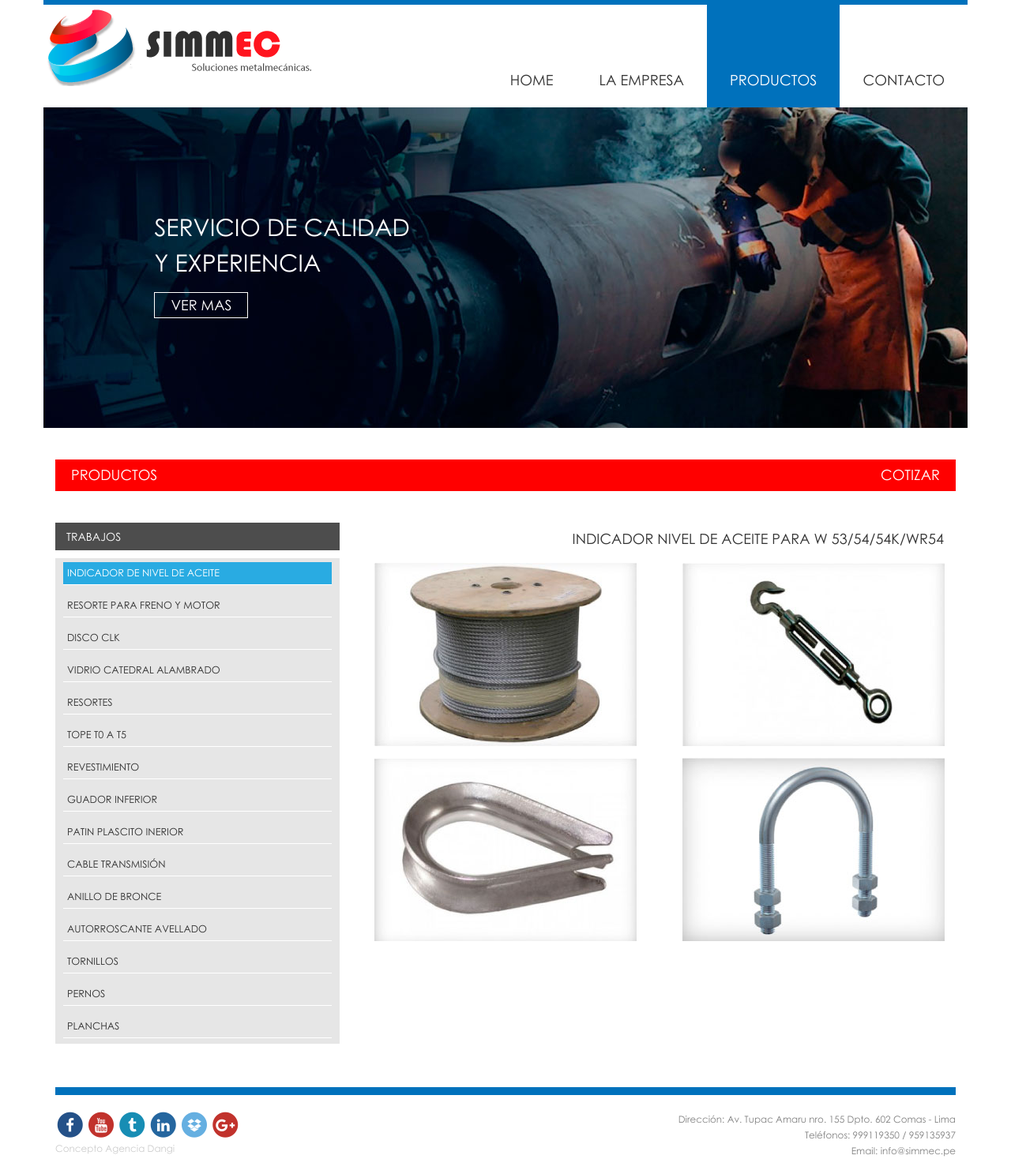
After one commit to OscarSith/simmsec, a PHP site: page /productos.php in a window 1280 px wide. The commit adds this page. Shown: the whole page at 79% size. Run offline with PHP 8.4, Linux system fonts and the light colour scheme.

Commit message:
Productos

```diff
--- a/css/main.css
+++ b/css/main.css
@@ -59,7 +59,7 @@ header a:hover {
 .home-slider p {
 	line-height: 1.5em;
 }
-#list-products .col-sm-4 {
+#list-products .col-sm-4, #list-products .col-sm-6 {
 	margin-bottom: 15px
 }
 .hline-red {
@@ -135,6 +135,40 @@ form .btn-danger {
 	height: 428px;
 	background-color: #333
 }
+.mt40 {
+	margin-top: 40px;
+}
+#list-categories h5 {
+	background-color: #4D4D4D;
+	color: #fff;
+	padding: 10px 14px;
+}
+#list-categories ul {
+	background-color: #E6E6E6;
+}
+#list-categories li {
+	padding: 5px 10px 7px;
+}
+#list-categories li:hover a, .active-category {
+	background-color: #29ABE2;
+	color: #fff !important
+}
+#list-categories li a {
+	display: block;
+	border-bottom: 1px solid #fff;
+	text-decoration: none;
+	color: #333333;
+	padding: 5px;
+	font-size: .9em
+}
+.mt0 {
+	margin-top: 0
+}
+.product-title {
+	margin-bottom: 20px;
+	margin-top: 11px;
+}
+
 @media (max-width: 1199px) {
 	header nav li {
 		padding-left: 13px;
@@ -147,13 +181,18 @@ form .btn-danger {
 	}
 	header nav li {
 		font-size: .8em;
-/*		padding-left: 15px;
-		padding-right: 15px;*/
 		padding-top: 54px;
 	}
 	#section-nosotros p {
 		font-size: inherit;
 		width: auto
+	}
+	#list-categories li {
+		padding: 4px 10px 5px;
+	}
+	#list-categories li a {
+		padding: 5px;
+		font-size: .8em;
 	}
 }
 @media (max-width: 768px) {
--- a/empresa.php
+++ b/empresa.php
@@ -12,7 +12,7 @@
 					<h4 class="blue-color">LA EMPRESA .-</h4>
 					<p>Somos una empresa metalmecánica con 19 años en el mercado al servicio del sector industrial, dedicada a suministrar, fabricar piezas, repuestos y accesorios metalmecánicos de óptima calidad y precisión para la Industria en general.</p>
 					<p>Utilizando la mejor materia prima, herramientas y equipos así como talento humano competente y calificado para aportar nuestros conocimientos profesionales y técnicos a fin de garantizar los mejores resultados en el desarrollo de cada actividad; solucionando de ésta manera, a nuestros clientes sus requerimientos y necesidades de una manera eficaz.</p>
-					<h4 class="blue-color">VISIÓN .-</h4>
+					<h4 class="blue-color mt40">VISIÓN .-</h4>
 					<p>Ser en el año 2015 una empresa líder a nivel nacional en la fabricación y comercialización de soluciones integrales del área metalmecánica, garantizando un crecimiento sostenible a través de la calidad de nuestros productos y servicios, generando rentabilidad, confianza y satisfacción para nuestros clientes y colaboradores.</p>
 				</div>
 			</div>
--- /dev/null
+++ b/productos.php
@@ -0,0 +1,53 @@
+<?php include 'tpl/header.tpl.php' ?>
+<div class="col-sm-12">
+	<section class="row">
+		<h4 class="hline-red">
+			<span class="pull-left">PRODUCTOS</span>
+			<span class="pull-right">COTIZAR</span>
+			<div class="clearfix"></div>
+		</h4>
+		<div class="row" id="list-products">
+			<aside class="col-sm-4" id="list-categories">
+				<h5 class="mt0">TRABAJOS</h5>
+				<ul class="list-unstyled">
+					<li><a href="#" class="active-category">INDICADOR DE NIVEL DE ACEITE</a></li>
+					<li><a href="#">RESORTE PARA FRENO Y MOTOR</a></li>
+					<li><a href="#">DISCO CLK</a></li>
+					<li><a href="#">VIDRIO CATEDRAL ALAMBRADO</a></li>
+					<li><a href="#">RESORTES</a></li>
+					<li><a href="#">TOPE T0 A T5</a></li>
+					<li><a href="#">REVESTIMIENTO</a></li>
+					<li><a href="#">GUADOR INFERIOR</a></li>
+					<li><a href="#">PATIN PLASCITO INERIOR</a></li>
+					<li><a href="#">CABLE TRANSMISIÓN</a></li>
+					<li><a href="#">ANILLO DE BRONCE</a></li>
+					<li><a href="#">AUTORROSCANTE AVELLADO</a></li>
+					<li><a href="#">TORNILLOS</a></li>
+					<li><a href="#">PERNOS</a></li>
+					<li><a href="#">PLANCHAS</a></li>
+				</ul>
+			</aside>
+			<div class="col-sm-8">
+				<div class="col-sm-12 text-right">
+					<h4 class="product-title">INDICADOR NIVEL DE ACEITE PARA W 53/54/54K/WR54</h4>
+				</div>
+				<div class="row">
+					<div class="col-sm-6">
+						<img src="img/products/product01.jpg" class="img-responsive center-block">
+					</div>
+					<div class="col-sm-6">
+						<img src="img/products/product02.jpg" class="img-responsive center-block">
+					</div>
+					<div class="col-sm-6">
+						<img src="img/products/product03.jpg" class="img-responsive center-block">
+					</div>
+					<div class="col-sm-6">
+						<img src="img/products/product04.jpg" class="img-responsive center-block">
+					</div>
+				</div>
+			</div>
+		</div>
+		<div class="clearfix"></div>
+	</section>
+</div>
+<?php include 'tpl/footer.tpl.php' ?>
--- a/tpl/header.tpl.php
+++ b/tpl/header.tpl.php
@@ -29,7 +29,7 @@ $path = array_pop($url);
 						<ul class="list-unstyled nav">
 							<li <?php echo $path == 'index.php' || $path == '' ? 'class="active"' : ''?>><a href="index.php">HOME</a></li>
 							<li <?php echo $path == 'empresa.php' ? 'class="active"' : ''?>><a href="empresa.php">LA EMPRESA</a></li>
-							<li <?php echo $path == 'productos.php' ? 'class="active"' : ''?>><a href="#">PRODUCTOS</a></li>
+							<li <?php echo $path == 'productos.php' ? 'class="active"' : ''?>><a href="productos.php">PRODUCTOS</a></li>
 							<li <?php echo $path == 'contacto.php' ? 'class="active"' : ''?>><a href="contacto.php">CONTACTO</a></li>
 						</ul>
 					</nav>
```
